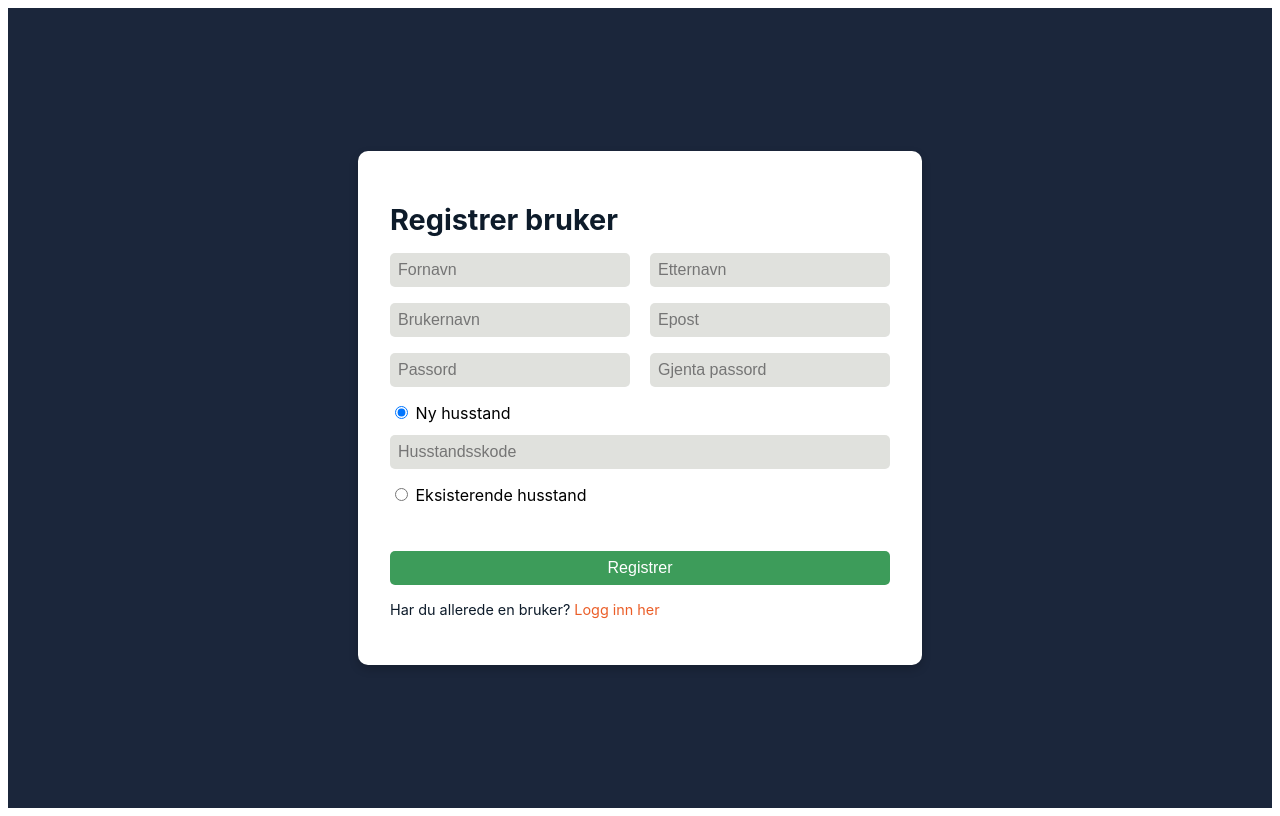
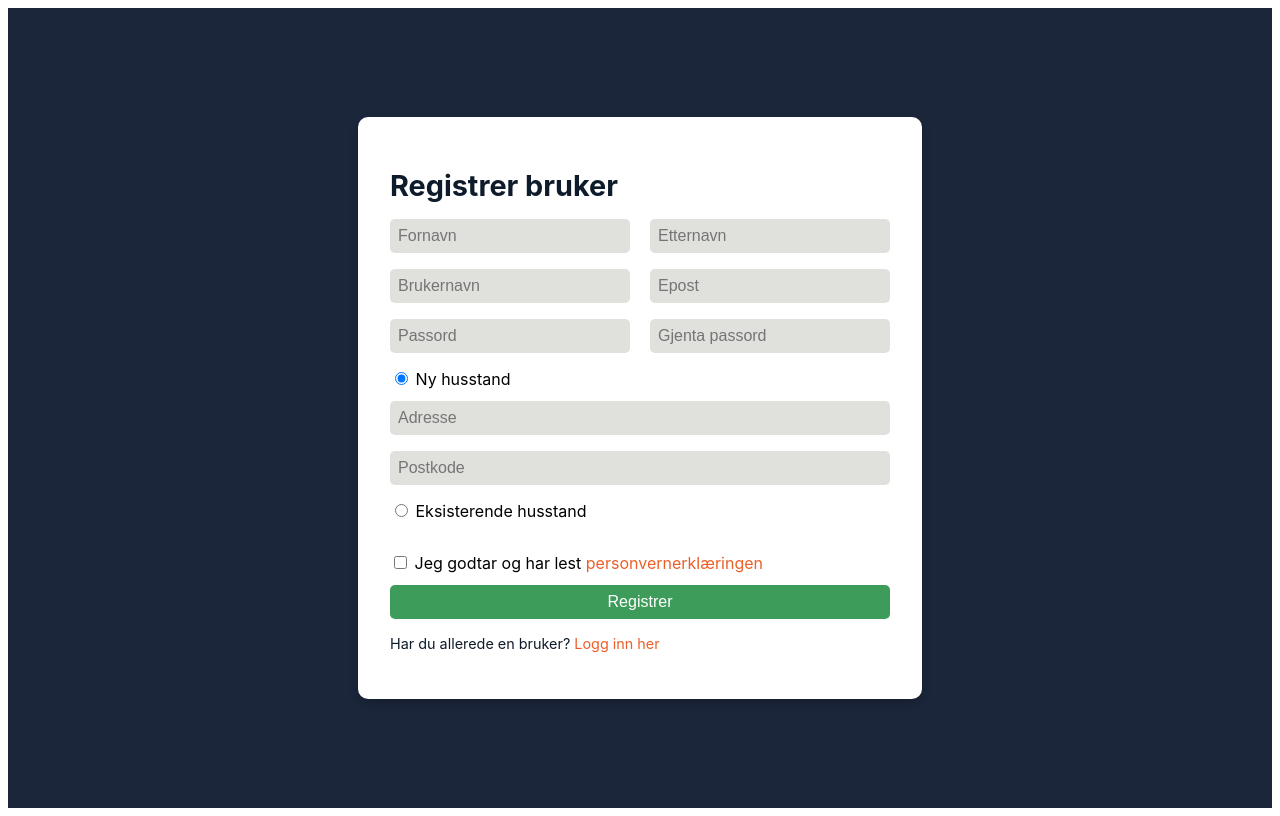
Before and after one commit to NTNU-IDI/scrum-project-2025-team11, a Vue app in the folder frontend/: page /register in a window 1280 px wide. Built offline with nearby package versions, Linux system fonts and the light colour scheme; the HTML template or start-up script is replaced by a standard one.

Commit message:
Add privacy policy checkbox

```diff
--- a/frontend/src/components/RegisterComponent.vue
+++ b/frontend/src/components/RegisterComponent.vue
@@ -37,9 +37,9 @@ watch(postalCode, (newPostalCode) => {
   newPostalCode = newPostalCode.replace(/[^0-9]/g, '')
 
   if (newPostalCode.length === 4) {
-    errorMessage.value = '';
+    //errorMessage.value = '';
   } else {
-    errorMessage.value = 'Postkoden må bestå av fire sifre.';
+    //errorMessage.value = 'Postkoden må bestå av fire sifre.';
   }
 })
 
@@ -62,16 +62,17 @@ onMounted(() => {
         <input type="password" placeholder="Passord" required>
         <input type="password" placeholder="Gjenta passord" required>
       </div>
-      <label><input type="radio" v-model="householdChoice" value="new" @change="handleHouseholdChoice"> Ny husstand </label>
-      <input type="text" id="iptHouseholdCode" v-if="hasChosenNewHousehold" placeholder="Husstandsskode" required><br>
-      <label><input type="radio" v-model="householdChoice" value="existing" @change="handleHouseholdChoice"> Eksisterende husstand</label> <br>
-      <div id="divPlaceInfo" v-if="!hasChosenNewHousehold">
+      <label><input type="radio" v-model="householdChoice" value="new" @change="handleHouseholdChoice"> Ny husstand</label> <br>
+      <div id="divPlaceInfo" v-if="hasChosenNewHousehold">
         <input type="text" placeholder="Adresse" required>
         <input type="text" placeholder="Postkode" v-model="postalCode" required>
       </div>
+      <label><input type="radio" v-model="householdChoice" value="existing" @change="handleHouseholdChoice"> Eksisterende husstand </label>
+      <input type="text" id="iptHouseholdCode" v-if="!hasChosenNewHousehold" placeholder="Husstandsskode" required><br><br>
+      <label><input type="checkbox" required>
+        Jeg godtar og har lest <a href="/personvern" target="_blank" class="link"> personvernerklæringen</a> </label> <br>
+      <button class="good-button" type="submit"> Registrer </button>
       <p id="error">{{errorMessage}}</p>
-      <br>
-      <button class="good-button" type="submit"> Registrer </button>
     </form>
     <p class="register-login-text">
       Har du allerede en bruker? <a href="/login" class="link">Logg inn her</a>
@@ -87,7 +88,11 @@ onMounted(() => {
   grid-template-rows: repeat(8, auto);
 }
 
-input[type="radio"] {
+input[type="radio"], input[type="checkbox"]{
+  width: auto;
+}
+
+label {
   width: auto;
 }
 
```
